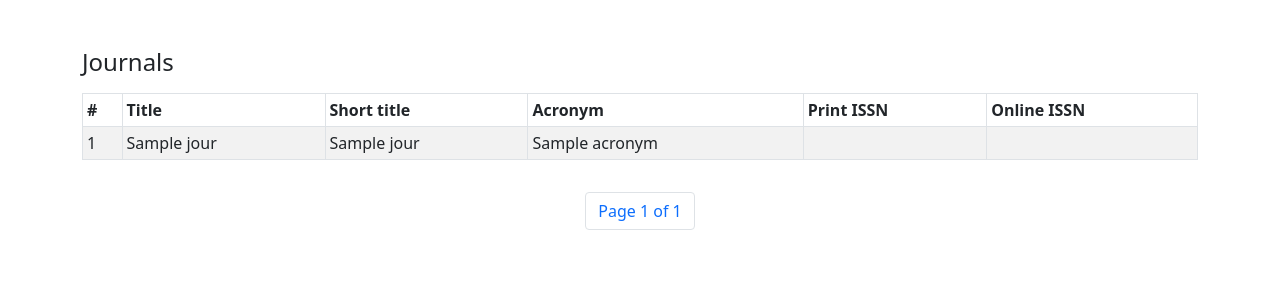
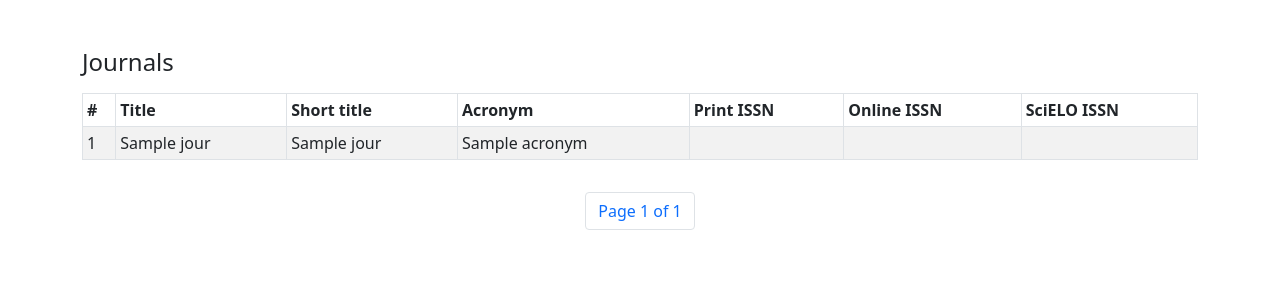
Before and after one commit to scieloorg/kernel_to_webiste, a Django app: template spf/core/templates/core/journal_list.html in a window 1280 px wide. Shown: the part 65-365 px from the top of the page. Run offline with Django 3.2, Linux system fonts and the light colour scheme; the template is opened without the code that fills it: most values are stand-ins (such as "Sample title", 1, 10 or a date in 2020); parts of the project's set-up code (start-up, migrations or seed data) failed here and were passed over; some libraries are stand-ins or nearby versions.

Commit message:
adiciona ISSN SciELO em página de periódico

```diff
--- a/spf/core/templates/core/journal_list.html
+++ b/spf/core/templates/core/journal_list.html
@@ -20,6 +20,7 @@ SciELO Publishing Framework - {% trans 'Journals' %}
                 <th scope="col">{% trans 'Acronym' %}</th>
                 <th scope="col">{% trans 'Print ISSN' %}</th>
                 <th scope="col">{% trans 'Online ISSN' %}</th>
+                <th scope="col">{% trans 'SciELO ISSN' %}</th>
             </tr>
             </thead>
             <tbody>
@@ -31,6 +32,7 @@ SciELO Publishing Framework - {% trans 'Journals' %}
                 <td>{{ jour.acronym }}</td>
                 <td>{{ jour.print_issn|default:'' }}</td>
                 <td>{{ jour.eletronic_issn|default:'' }}</td>
+                <td>{{ jour.scielo_issn|default:'' }}</td>
             </tr>
             {% endfor %}
             </tbody>
```
